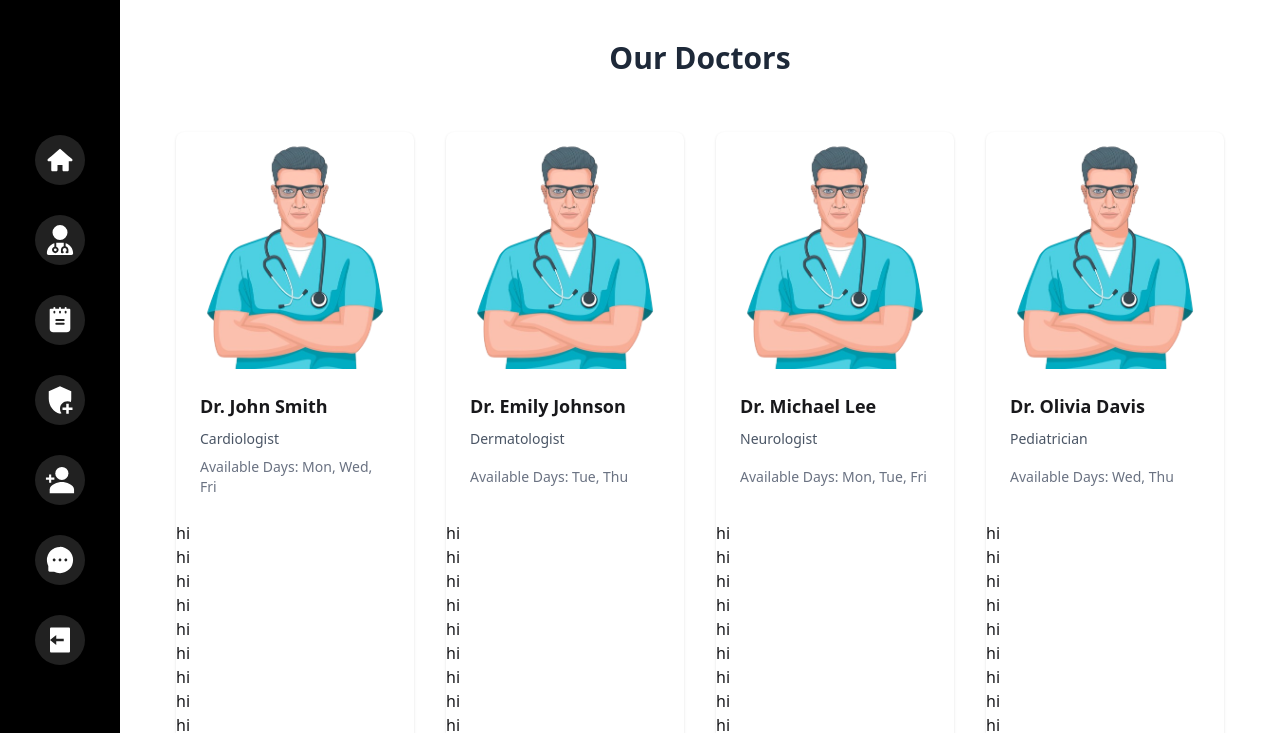
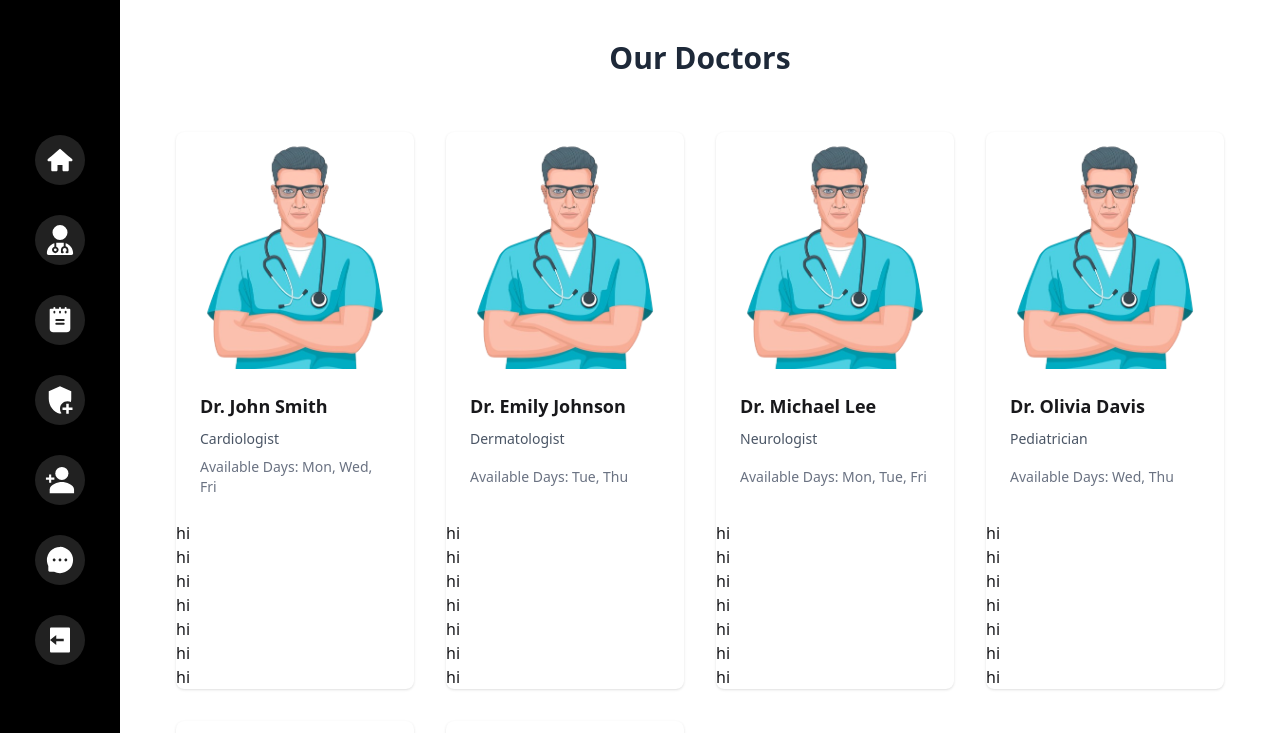
Before and after one commit to Alsycode/SyncCare, a React (Vite) app in the folder client/: page /doctors in a window 1280 px wide. Shown: the top 733 px of the page. Built offline with nearby package versions, Linux system fonts and the light colour scheme.

Commit message:
assignment-analytics

```diff
--- a/client/src/components/Doctors.jsx
+++ b/client/src/components/Doctors.jsx
@@ -63,8 +63,7 @@ const Doctors = () => {
                     <h1>hi</h1>
                   <h1>hi</h1>
                      <h1>hi</h1>
-                      <h1>hi</h1>
-                     <h1>hi</h1><h1>hi</h1>
+
               </div>
             ))}
           </div>
```
